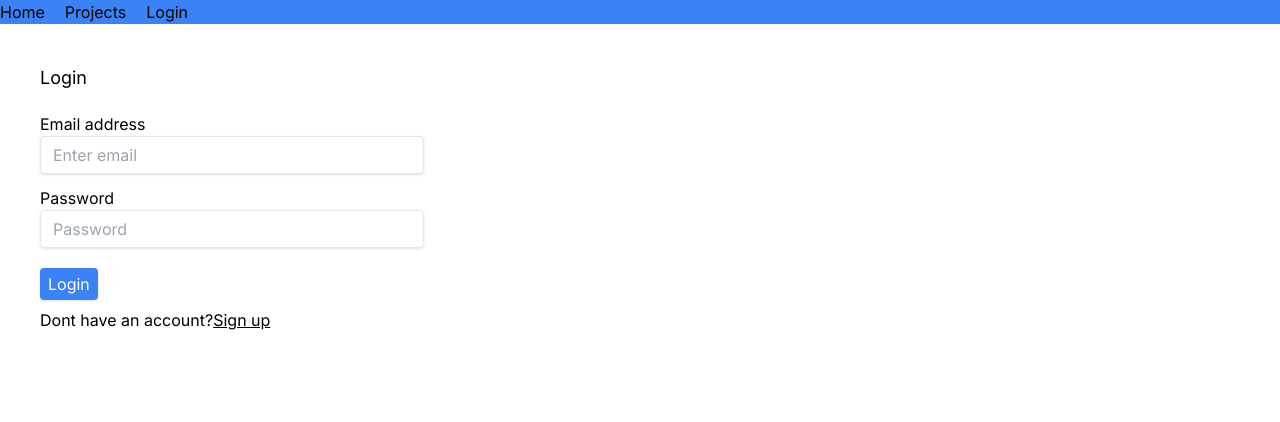
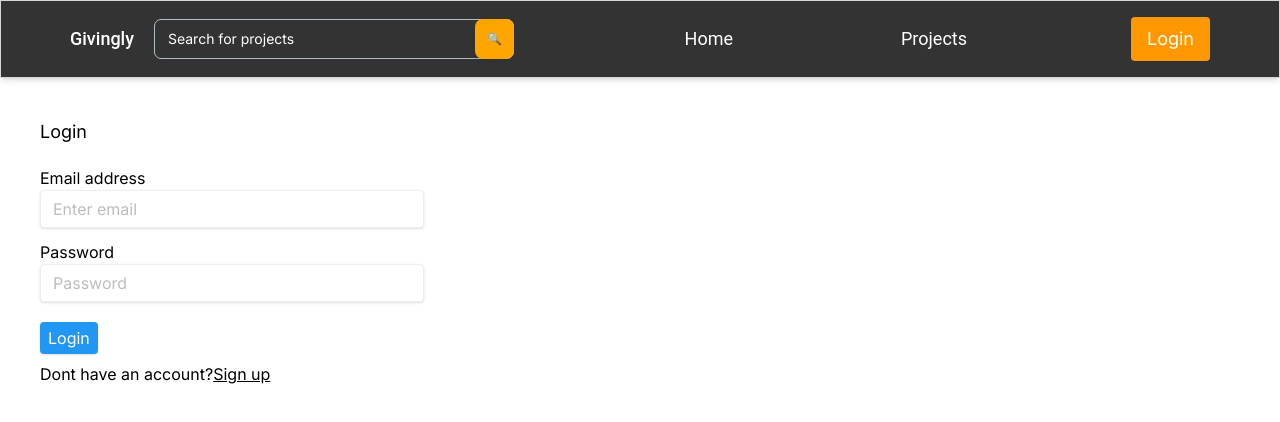
Before and after one commit to 202303-PRM-TR-FEW/Crowdfunding-Platform-Team-10, a Next.js app: page /login in a window 1280 px wide. Shown: the top 422 px of the page. Built offline with nearby package versions, Linux system fonts and the light colour scheme; no server answers; the database is empty.

Commit message:
Feat: Added initial responsive navbar

```diff
--- /dev/null
+++ b/app/components/Nav.jsx
@@ -0,0 +1,167 @@
+"use client";
+import { useState, useEffect } from "react";
+import Link from "next/link";
+import { useAuth } from "../context/AuthContext";
+import { useRouter } from "next/navigation";
+import {
+  Navbar,
+  MobileNav,
+  Typography,
+  Button,
+  IconButton,
+  Input,
+} from "@material-tailwind/react";
+
+export default function Nav() {
+  const [openNav, setOpenNav] = useState(false);
+
+  const { user, logout } = useAuth();
+  const router = useRouter();
+  const [menuOpen, setMenuOpen] = useState(false);
+
+  const handleLogout = () => {
+    logout();
+    router.push("/login");
+  };
+
+  useEffect(() => {
+    window.addEventListener(
+      "resize",
+      () => window.innerWidth >= 960 && setOpenNav(false)
+    );
+  }, []);
+
+  const navList = (
+    <ul className="mb-4 mt-2 flex flex-col gap-5 lg:mb-0 lg:mt-0 lg:flex-row lg:items-center lg:gap-40">
+      <Typography
+        as="li"
+        variant="small"
+        color="blue-gray"
+        className="p-1 font-normal text-lg"
+      >
+        <Link href="/" className="flex items-center text-white">
+          Home
+        </Link>
+      </Typography>
+      <Typography
+        as="li"
+        variant="small"
+        color="blue-gray"
+        className="p-1 font-normal text-lg"
+      >
+        <Link href="/projects" className="flex items-center text-white">
+          Projects
+        </Link>
+      </Typography>
+      {user ? (
+        <>
+          <Link href="/profile">Profile</Link>
+          <button onClick={handleLogout}>Logout</button>
+        </>
+      ) : (
+        <>
+          <Link
+            variant="gradient"
+            href="/login"
+            size="sm"
+            className="hidden lg:inline-block bg-orange-500 text-white px-4 py-2 rounded text-lg"
+          >
+            <span>Login</span>
+          </Link>
+        </>
+      )}
+    </ul>
+  );
+
+  return (
+    <Navbar className="max-w-full rounded-none top-0 left-0 right-0  bg-black py-2 px-4 lg:px-8 lg:py-4">
+      <div className="container mx-auto flex items-center justify-between">
+        <div className="container mx-auto flex items-center">
+          <Typography className="cursor-pointer py-1.5 font-medium text-white text-lg">
+            <Link href="/">Givingly</Link>
+          </Typography>
+
+          <div className="relative flex w-full md:w-max mr-5 ml-5">
+            <Input
+              type="search"
+              color="white"
+              label="Search for projects"
+              className="pr-5"
+              containerProps={{
+                className: "min-w-[360px] ml-50",
+              }}
+            />
+            <Button
+              type="submit"
+              className="px-3 py-1 focus:outline-none absolute right-0 top-0 bottom-0 flex items-center"
+              style={{ backgroundColor: "orange" }}
+            >
+              <span className="icon">🔍</span>
+            </Button>
+          </div>
+        </div>
+        <div className="hidden lg:flex lg:items-center gap-20">{navList}</div>
+
+        <IconButton
+          variant="text"
+          className="ml-auto h-6 w-6 text-orange-500 hover:bg-transparent focus:bg-transparent active:bg-orange-500 lg:hidden"
+          ripple={false}
+          onClick={() => setOpenNav(!openNav)}
+        >
+          {openNav ? (
+            <svg
+              xmlns="http://www.w3.org/2000/svg"
+              fill="none"
+              className="h-6 w-6"
+              viewBox="0 0 24 24"
+              stroke="currentColor"
+              strokeWidth={2}
+            >
+              <path
+                strokeLinecap="round"
+                strokeLinejoin="round"
+                d="M6 18L18 6M6 6l12 12"
+              />
+            </svg>
+          ) : (
+            <svg
+              xmlns="http://www.w3.org/2000/svg"
+              className="h-6 w-6"
+              fill="none"
+              stroke="currentColor"
+              strokeWidth={2}
+            >
+              <path
+                strokeLinecap="round"
+                strokeLinejoin="round"
+                d="M4 6h16M4 12h16M4 18h16"
+              />
+            </svg>
+          )}
+        </IconButton>
+      </div>
+      <MobileNav open={openNav}>
+        <div className="container mx-auto bg-orange py-2">
+          {navList}
+          {user ? (
+            <>
+              <Link href="/profile">Profile</Link>
+              <button onClick={handleLogout}>Logout</button>
+            </>
+          ) : (
+            <>
+              <Link
+                variant="gradient"
+                href="/login"
+                size="sm"
+                className="w-full bg-orange-500 text-white px-4 py-2 rounded"
+              >
+                <span>Login</span>
+              </Link>
+            </>
+          )}
+        </div>
+      </MobileNav>
+    </Navbar>
+  );
+}
--- a/app/components/Navbar.jsx
+++ /dev/null
@@ -1,33 +0,0 @@
-"use client";
-import Link from "next/link";
-import React from "react";
-import { useAuth } from "../context/AuthContext";
-import { useRouter } from "next/navigation";
-
-export const Navbar = () => {
-  const { user, logout } = useAuth();
-  const router = useRouter();
-
-  const handleLogout = () => {
-    logout();
-    router.push("/login");
-  };
-
-  return (
-    <div className="flex gap-5 bg-blue-500">
-      <Link href="/">Home</Link>
-
-      <Link href="/projects">Projects</Link>
-      {user ? (
-        <>
-          <Link href="/profile">Profile</Link>
-          <button onClick={handleLogout}>Logout</button>
-        </>
-      ) : (
-        <>
-          <Link href="/login">Login</Link>
-        </>
-      )}
-    </div>
-  );
-};
--- a/app/layout.js
+++ b/app/layout.js
@@ -3,8 +3,10 @@ import { Inter } from "next/font/google";
 
 import { AuthContextProvider } from "./context/AuthContext";
 import { FundProvider } from "./context/FundContext";
-import { Navbar } from "./components/Navbar";
+import Nav from "./components/Nav";
 const inter = Inter({ subsets: ["latin"] });
+
+
 
 export const metadata = {
   title: "Create Next App",
@@ -17,7 +19,8 @@ export default function RootLayout({ children }) {
       <FundProvider>
         <body className={inter.className}>
           <AuthContextProvider>
-            <Navbar />
+            {/* <Navbar /> */}
+             <Nav />
             {children}
           </AuthContextProvider>
         </body>
--- a/tailwind.config.js
+++ b/tailwind.config.js
@@ -1,5 +1,6 @@
 /** @type {import('tailwindcss').Config} */
-module.exports = {
+const withMT = require("@material-tailwind/react/utils/withMT");
+module.exports = withMT( {
   content: [
     './pages/**/*.{js,ts,jsx,tsx,mdx}',
     './components/**/*.{js,ts,jsx,tsx,mdx}',
@@ -15,4 +16,4 @@ module.exports = {
     },
   },
   plugins: [],
-}
+})
```
